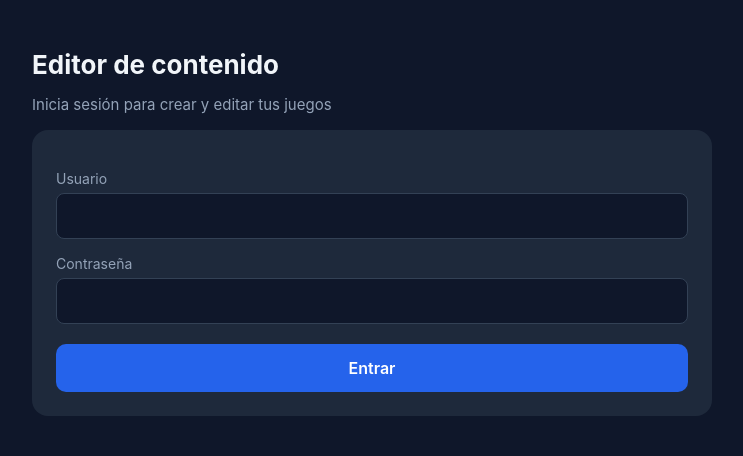
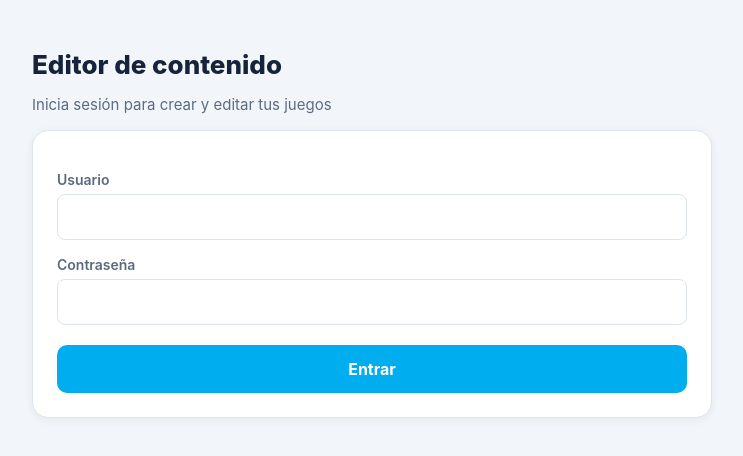
Before and after one commit to CuentaAdmin/DO-PLATAFORMA-GAM, a Next.js app in the folder web/: page /editor in a window 1280 px wide. Shown: the top 456 px of the page, without its empty margins (268-1011 px from the left). Built offline with nearby package versions, Linux system fonts and the light colour scheme; no server answers.

Commit message:
Add files via upload

```diff
--- a/web/pages/editor/dashboard.js
+++ b/web/pages/editor/dashboard.js
@@ -44,7 +44,7 @@ export default function Dashboard() {
       <h1 className="title">Tus juegos</h1>
       <p className="subtitle">Conectado como {adminApi.currentUsername()}</p>
 
-      {error && <p style={{ color: '#f87171' }}>{error}</p>}
+      {error && <p style={{ color: '#e5484d' }}>{error}</p>}
 
       {games.map((g) => (
         <div className="card" key={g.id} style={{ cursor: 'pointer' }} onClick={() => router.push(`/editor/${g.id}`)}>
--- a/web/pages/editor/index.js
+++ b/web/pages/editor/index.js
@@ -31,7 +31,7 @@ export default function EditorLogin() {
       <h1 className="title">Editor de contenido</h1>
       <p className="subtitle">Inicia sesión para crear y editar tus juegos</p>
       <div className="card">
-        {error && <p style={{ color: '#f87171' }}>{error}</p>}
+        {error && <p style={{ color: '#e5484d' }}>{error}</p>}
         <label className="label">Usuario</label>
         <input className="input" value={username} onChange={(e) => setUsername(e.target.value)} />
         <label className="label">Contraseña</label>
--- a/web/pages/host/index.js
+++ b/web/pages/host/index.js
@@ -49,7 +49,7 @@ export default function HostCreate() {
       <p className="subtitle">Elige el juego y la modalidad</p>
 
       <div className="card">
-        {error && <p style={{ color: '#f87171' }}>{error}</p>}
+        {error && <p style={{ color: '#e5484d' }}>{error}</p>}
 
         <label className="label">Juego</label>
         {games.length === 0 && !error && <p className="subtitle">Cargando juegos...</p>}
--- a/web/pages/present/[roomCode].js
+++ b/web/pages/present/[roomCode].js
@@ -129,7 +129,7 @@ export default function Present() {
         <div className="card" style={{ maxWidth: 320, margin: '16px auto 0' }}>
           <img src={qrUrl} alt="QR para unirse" style={{ borderRadius: 12, width: '100%' }} />
           <p style={{ marginTop: 12 }}>O entra desde tu celular a:</p>
-          <p style={{ wordBreak: 'break-all', color: '#60a5fa' }}>{joinUrl}</p>
+          <p style={{ wordBreak: 'break-all', color: '#00aeef' }}>{joinUrl}</p>
           <p className="badge">{participantsCount} conectados</p>
         </div>
 
@@ -244,7 +244,7 @@ export default function Present() {
       <p className="present-total">Total de votos: {totalVotos}</p>
 
       {session.mode === 'group' && (
-        <button className="btn" style={{ marginTop: 28, maxWidth: 420, margin: '28px auto 0' }} onClick={cerrarVotacionYContinuar}>
+        <button className="btn btn-accent" style={{ marginTop: 28, maxWidth: 420, margin: '28px auto 0' }} onClick={cerrarVotacionYContinuar}>
           Cerrar votación y continuar
         </button>
       )}
--- a/web/styles/globals.css
+++ b/web/styles/globals.css
@@ -1,35 +1,129 @@
+:root {
+  /* ---- Paleta de marca GTAm ---- */
+  --color-primary: #00aeef;      /* azul GTAm */
+  --color-primary-dark: #0090c9;
+  --color-secondary: #f7921d;    /* naranja GTAm */
+  --color-secondary-dark: #d97a10;
+  --color-yellow: #ffd602;       /* amarillo GTAm */
+  --color-green: #60bb46;        /* verde GTAm (correcto) */
+  --color-green-dark: #4c9938;
+  --color-incorrect: #e5484d;    /* rojo de contraste, solo para estados de error */
+
+  --color-bg: #f2f6fa;
+  --color-surface: #ffffff;
+  --color-surface-alt: #eef3f8;
+  --color-text: #16233a;
+  --color-muted: #5c6b7f;
+  --color-border: #dbe4ee;
+}
+
 * { box-sizing: border-box; }
-html, body { padding: 0; margin: 0; font-family: -apple-system, Segoe UI, Roboto, Arial, sans-serif; background: #0f172a; color: #f1f5f9; }
-a { color: inherit; }
+html, body {
+  padding: 0; margin: 0;
+  font-family: -apple-system, Segoe UI, Roboto, Arial, sans-serif;
+  background: var(--color-bg);
+  color: var(--color-text);
+}
+a { color: var(--color-primary); }
 button { font-family: inherit; cursor: pointer; }
 input, select { font-family: inherit; }
+
 .container { max-width: 720px; margin: 0 auto; padding: 32px 20px; }
-.card { background: #1e293b; border-radius: 16px; padding: 24px; margin-top: 16px; }
-.btn { background: #2563eb; color: white; border: none; padding: 14px 20px; border-radius: 10px; font-size: 16px; font-weight: 600; width: 100%; }
-.btn:disabled { background: #475569; }
-.btn-secondary { background: #334155; }
-.input { width: 100%; padding: 12px; border-radius: 8px; border: 1px solid #334155; background: #0f172a; color: white; font-size: 16px; margin-top: 6px; }
-.label { font-size: 14px; color: #94a3b8; margin-top: 16px; display: block; }
-.title { font-size: 26px; font-weight: 700; margin-bottom: 4px; }
-.subtitle { color: #94a3b8; font-size: 15px; }
-.path-btn { display: block; width: 100%; text-align: left; background: #1e293b; border: 2px solid #334155; color: white; padding: 16px; border-radius: 12px; margin-top: 12px; font-size: 16px; }
-.path-btn:hover { border-color: #2563eb; }
-.path-btn.selected { border-color: #2563eb; background: #1d3a63; }
+
+.card {
+  background: var(--color-surface);
+  border: 1px solid var(--color-border);
+  border-radius: 16px;
+  padding: 24px;
+  margin-top: 16px;
+  box-shadow: 0 2px 10px rgba(22, 35, 58, 0.06);
+}
+
+.btn {
+  background: var(--color-primary);
+  color: white;
+  border: none;
+  padding: 14px 20px;
+  border-radius: 10px;
+  font-size: 16px;
+  font-weight: 700;
+  width: 100%;
+  transition: background 0.15s ease, transform 0.1s ease;
+}
+.btn:hover:not(:disabled) { background: var(--color-primary-dark); }
+.btn:active:not(:disabled) { transform: scale(0.99); }
+.btn:disabled { background: #b7c2d0; color: #eef2f7; }
+
+.btn-secondary {
+  background: var(--color-surface-alt);
+  color: var(--color-text);
+  border: 1px solid var(--color-border);
+}
+.btn-secondary:hover:not(:disabled) { background: #e2e9f1; }
+
+.btn-accent {
+  background: var(--color-secondary);
+}
+.btn-accent:hover:not(:disabled) { background: var(--color-secondary-dark); }
+
+.input {
+  width: 100%;
+  padding: 12px;
+  border-radius: 8px;
+  border: 1px solid var(--color-border);
+  background: var(--color-surface);
+  color: var(--color-text);
+  font-size: 16px;
+  margin-top: 6px;
+}
+.input:focus { outline: 2px solid var(--color-primary); outline-offset: 1px; }
+
+.label { font-size: 14px; color: var(--color-muted); margin-top: 16px; display: block; font-weight: 600; }
+.title { font-size: 26px; font-weight: 800; margin-bottom: 4px; color: var(--color-text); }
+.subtitle { color: var(--color-muted); font-size: 15px; }
+
+.path-btn {
+  display: block; width: 100%; text-align: left;
+  background: var(--color-surface);
+  border: 2px solid var(--color-border);
+  color: var(--color-text);
+  padding: 16px; border-radius: 12px; margin-top: 12px; font-size: 16px; font-weight: 600;
+  transition: border-color 0.15s ease, background 0.15s ease;
+}
+.path-btn:hover { border-color: var(--color-primary); background: #eaf8ff; }
+.path-btn.selected { border-color: var(--color-primary); background: #dbf1fd; }
+
 .bar-row { display: flex; align-items: center; gap: 10px; margin-top: 10px; }
-.bar-track { flex: 1; background: #334155; border-radius: 6px; height: 14px; overflow: hidden; }
-.bar-fill { background: #2563eb; height: 100%; }
+.bar-track { flex: 1; background: var(--color-surface-alt); border-radius: 6px; height: 14px; overflow: hidden; }
+.bar-fill { background: var(--color-primary); height: 100%; }
+
 .center { text-align: center; }
-.room-code { font-size: 40px; font-weight: 800; letter-spacing: 6px; background: #1e293b; padding: 16px; border-radius: 12px; text-align: center; margin-top: 16px; }
+.room-code {
+  font-size: 40px; font-weight: 800; letter-spacing: 6px;
+  background: var(--color-text); color: white;
+  padding: 16px; border-radius: 12px; text-align: center; margin-top: 16px;
+}
 img.scene { width: 100%; border-radius: 16px; margin-top: 16px; max-height: 360px; object-fit: cover; }
-.badge { display: inline-block; background: #334155; padding: 4px 10px; border-radius: 20px; font-size: 13px; margin-top: 8px; }
+.badge {
+  display: inline-block; background: var(--color-yellow); color: #4a3b00;
+  padding: 4px 12px; border-radius: 20px; font-size: 13px; font-weight: 700; margin-top: 8px;
+}
 
 /* ---- Vista de proyección (presentador): pensada para pantalla completa en Zoom ---- */
 .present-wrap { max-width: 1100px; margin: 0 auto; padding: 24px 40px; }
-.present-title { font-size: 42px; font-weight: 800; margin: 10px 0; line-height: 1.2; }
-.present-scene { width: 100%; max-height: 420px; object-fit: contain; border-radius: 16px; margin-top: 10px; background: #0b1220; }
+.present-title { font-size: 42px; font-weight: 800; margin: 10px 0; line-height: 1.2; color: var(--color-text); }
+.present-scene { width: 100%; max-height: 420px; object-fit: contain; border-radius: 16px; margin-top: 10px; background: var(--color-surface-alt); }
 .present-char { max-width: 320px; margin: 0 auto; display: block; }
 .stat-row { margin-top: 22px; }
-.stat-label { font-size: 22px; font-weight: 600; display: flex; justify-content: space-between; }
-.stat-track { background: #334155; border-radius: 10px; height: 34px; overflow: hidden; margin-top: 8px; }
-.stat-fill { background: linear-gradient(90deg,#2563eb,#3b82f6); height: 100%; display: flex; align-items: center; justify-content: flex-end; padding-right: 10px; color: white; font-weight: 700; font-size: 16px; transition: width 0.4s ease; }
-.present-total { font-size: 18px; color: #94a3b8; margin-top: 18px; text-align: center; }
+.stat-label { font-size: 22px; font-weight: 700; display: flex; justify-content: space-between; color: var(--color-text); }
+.stat-track { background: var(--color-surface-alt); border: 1px solid var(--color-border); border-radius: 10px; height: 34px; overflow: hidden; margin-top: 8px; }
+.stat-fill {
+  background: linear-gradient(90deg, var(--color-primary), var(--color-green));
+  height: 100%; display: flex; align-items: center; justify-content: flex-end;
+  padding-right: 10px; color: white; font-weight: 700; font-size: 16px; transition: width 0.4s ease;
+}
+.present-total { font-size: 18px; color: var(--color-muted); margin-top: 18px; text-align: center; }
+
+/* ---- Estados de resultado ---- */
+.result-correct { color: var(--color-green-dark); }
+.result-incorrect { color: var(--color-incorrect); }
```
Also changed, not shown: web/components/AdminNav.js (+4 -3 lines), web/pages/editor/[gameId].js (+5 -5 lines), web/pages/play/[roomCode].js (+23 -11 lines), 1 other file (tests, documents, lock files or other folders).
